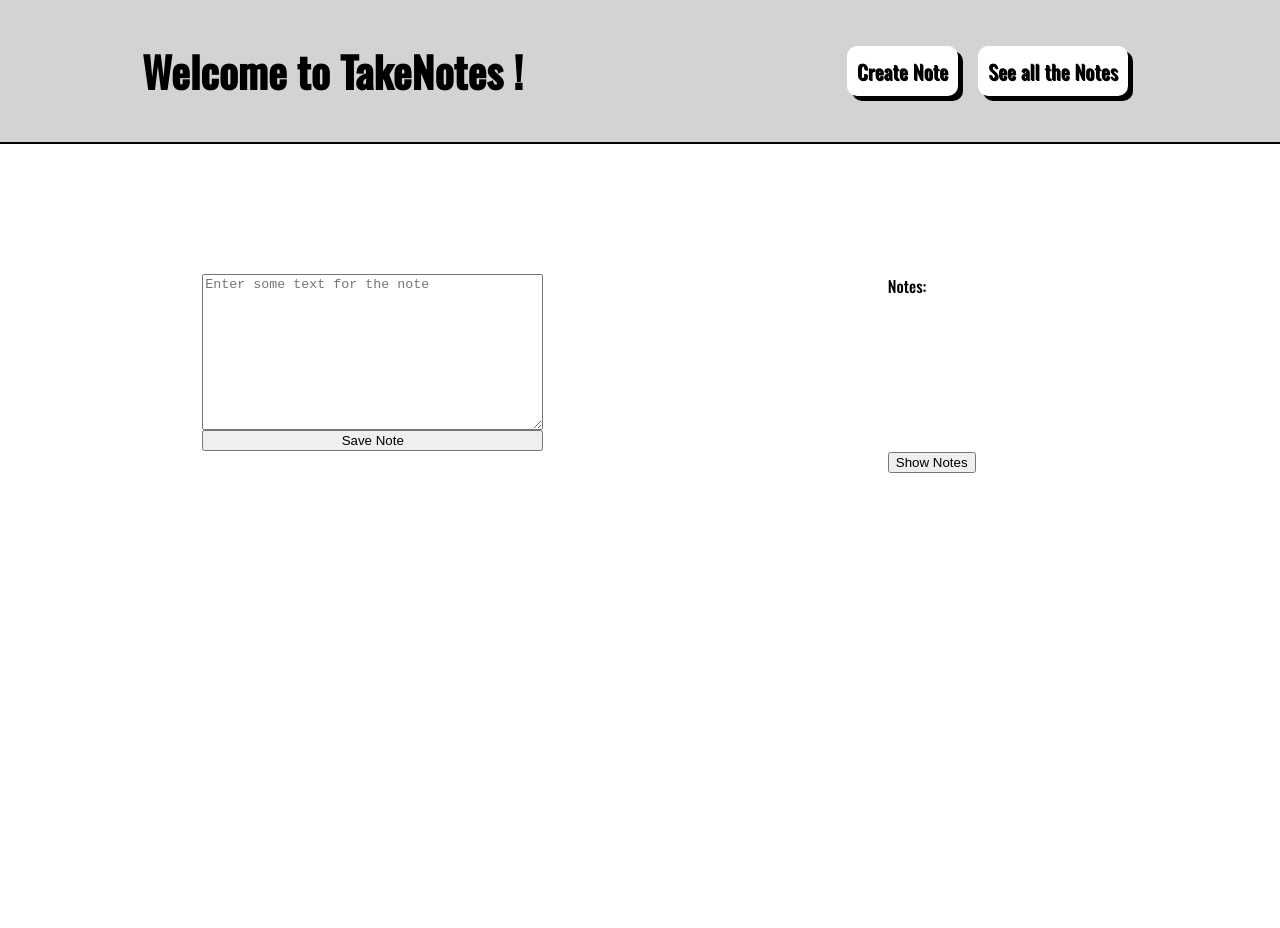
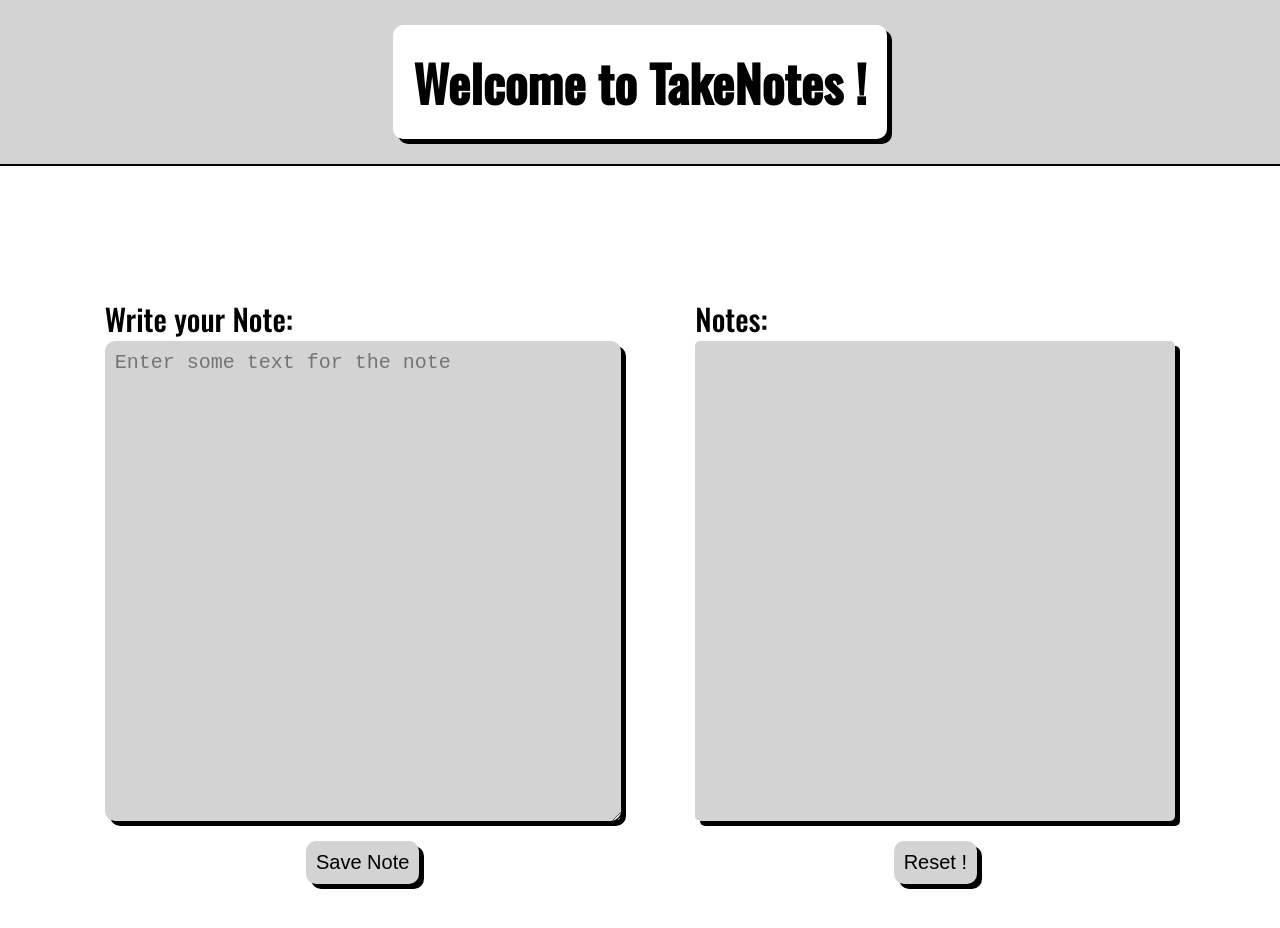
Before and after one commit to capitanwesler/note-taking, a React app: page / in a window 1280 px wide. Before the commit the page ends 800 px from the top, so only its background shows below. Built offline with nearby package versions, Linux system fonts and the light colour scheme.

Commit message:
Just setting up the notes, and working around

```diff
--- a/src/components/navbar/navbar.css
+++ b/src/components/navbar/navbar.css
@@ -4,28 +4,17 @@
 #navbar-container {
     background-color: lightgray;
     display: flex;
-    justify-content: space-around;
+    justify-content: center;
     align-items: center;
     border-bottom: 2px solid black;
     padding: 5px;
 }
 
 #title-navbar {
-    font-size: 42px;
-}
-
-#note-making {
-    display: flex;
-}
-
-#note-making li {
-    margin: 0 10px;
-    padding: 10px;
-    list-style: none;
-    font-size: 20px;
-    color: black;
-    text-shadow: 1px 1px black;
+    font-size: 50px;
+    margin: 20px 0;
     background-color: white;
     border-radius: 10px;
+    padding: 20px;
     box-shadow: 5px 5px black;
 }
--- a/src/components/navbar/navbar.js
+++ b/src/components/navbar/navbar.js
@@ -7,11 +7,7 @@ class Navbar extends React.Component {
     render() {
         return(
             <nav id="navbar-container">
-                <h2 id="title-navbar">Welcome to TakeNotes !</h2>
-                <ul id="note-making">
-                    <li>Create Note</li>
-                    <li>See all the Notes</li>
-                </ul>
+                <h1 id="title-navbar">Welcome to TakeNotes !</h1>
             </nav>
         );
     }
--- a/src/components/note/note.css
+++ b/src/components/note/note.css
@@ -5,7 +5,7 @@
     display: flex;
     margin: 100px auto;
     padding: 30px;
-    justify-content: space-around;
+    justify-content: space-evenly;
 }
 
 #note-text {
@@ -13,8 +13,61 @@
     flex-direction: column;
 }
 
+#note-text textarea {
+    border: none;
+    background-color: lightgray;
+    font-size: 20px;
+    box-shadow: 5px 5px black;
+    border-radius: 10px;
+    padding: 10px;
+}
+
+#note-text p {
+    font-size: 30px
+}
+
+#note-text button {
+    margin-top: 20px;
+    align-self: center;
+    padding: 10px;
+    border: none;
+    background-color: lightgray;
+    box-shadow: 5px 5px black;
+    border-radius: 10px;
+    font-size: 20px;
+}
+
+#show-all-notes {
+    display: flex;
+    flex-direction: column;
+}
+
+#show-all-notes p {
+    font-size: 30px
+}
+
+#show-all-notes button {
+    margin-top: 20px;
+    align-self: center;
+    padding: 10px;
+    border: none;
+    background-color: lightgray;
+    box-shadow: 5px 5px black;
+    border-radius: 10px;
+    font-size: 20px;
+}
+
 #notes {
     overflow-y: scroll;
-    height: 150px;
-    width: 150px;
+    height: 400px;
+    width: 400px;
+    padding: 40px;
+    box-shadow: 5px 5px black;
+    border-radius: 5px;
+    background-color: lightgray;
 }
+
+.note-li {
+    font-size: 20px;
+    margin-left: 40px;
+}
--- a/src/components/note/note.js
+++ b/src/components/note/note.js
@@ -3,18 +3,27 @@ import './note.css';
 
 class Note extends React.Component {
 
+
     render() {
         return(
             <div id="note-container">
                 <div id="note-text">
-                    <textarea rows="10" cols="40" placeholder="Enter some text for the note" />
+                    <p>Write your Note:</p>
+                    <textarea
+                        rows="20"
+                        cols="40"
+                        placeholder="Enter some text for the note"
+                    />
                     <button onClick={this.props.handleNote} type="button">Save Note</button>
                 </div>
                 <div id="show-all-notes">
                     <p>Notes: </p>
                     <ul id="notes">
+                        {this.props.notes.map((note, index) => {
+                            return <li className="note-li" key={index} >{note}</li>;
+                        })}
                     </ul>
-                    <button id="button-notes" onClick={this.props.showNotes}>Show Notes</button>
+                    <button type="button" onClick={this.props.resetListNotes}>Reset !</button>
                 </div>
             </div>
         );
--- a/src/index.js
+++ b/src/index.js
@@ -14,22 +14,23 @@ class NoteTaking extends React.Component {
 
         let textArea = document.querySelector("#note-container textarea");
 
+        if (textArea.value !== "") {
+            this.setState({
+                notes: [...this.state.notes, textArea.value]
+            });
+        }else {
+            alert("You can't add a empty note, please try again !");
+        }
 
+        textArea.value = "";
 
-        this.setState({
-            notes: [...this.state.notes, textArea.value]
-        });
+        //console.log(this.state.notes);
     }
 
-    showNotes = () => {
-        let notesContainer = document.getElementById("notes");
-
-        for (const note of this.state.notes) {
-            let noteLi = document.createElement("li");
-
-            noteLi.innerText = note;
-            notesContainer.appendChild(noteLi);
-        }
+    resetListNotes = () => {
+        this.setState({
+            notes: []
+        });
     }
 
     render() {
@@ -39,7 +40,7 @@ class NoteTaking extends React.Component {
                 <Note
                     handleNote={this.handleNote}
                     notes={this.state.notes}
-                    showNotes={this.showNotes}
+                    resetListNotes={this.resetListNotes}
                 />
             </div>
         );
```
Also changed, not shown: public/favicon.ico.
